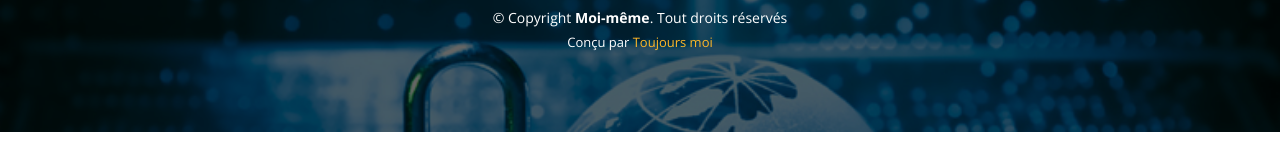
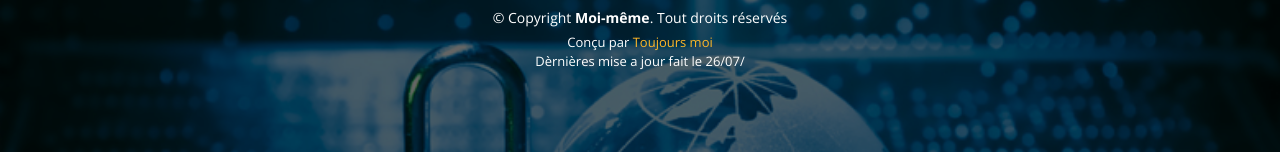
Before and after one commit to donpoulp/CV_Petrozzi, a plain HTML site: page index.html in a window 1280 px wide. Shown: the part 3446-3598 px from the top of the page. Drawn offline with nearby package versions, Linux system fonts and the light colour scheme.

Commit message:
ajout de la date de la dernières mise a jour sur le footer

```diff
--- a/index.html
+++ b/index.html
@@ -288,6 +288,7 @@
       <div class="credits">
         Conçu par <a href="https://bootstrapmade.com/">Toujours moi</a>
       </div>
+      <div class="credits">Dèrnières mise a jour fait le 26/07/</div>
     </div>
   </footer>
 
```
